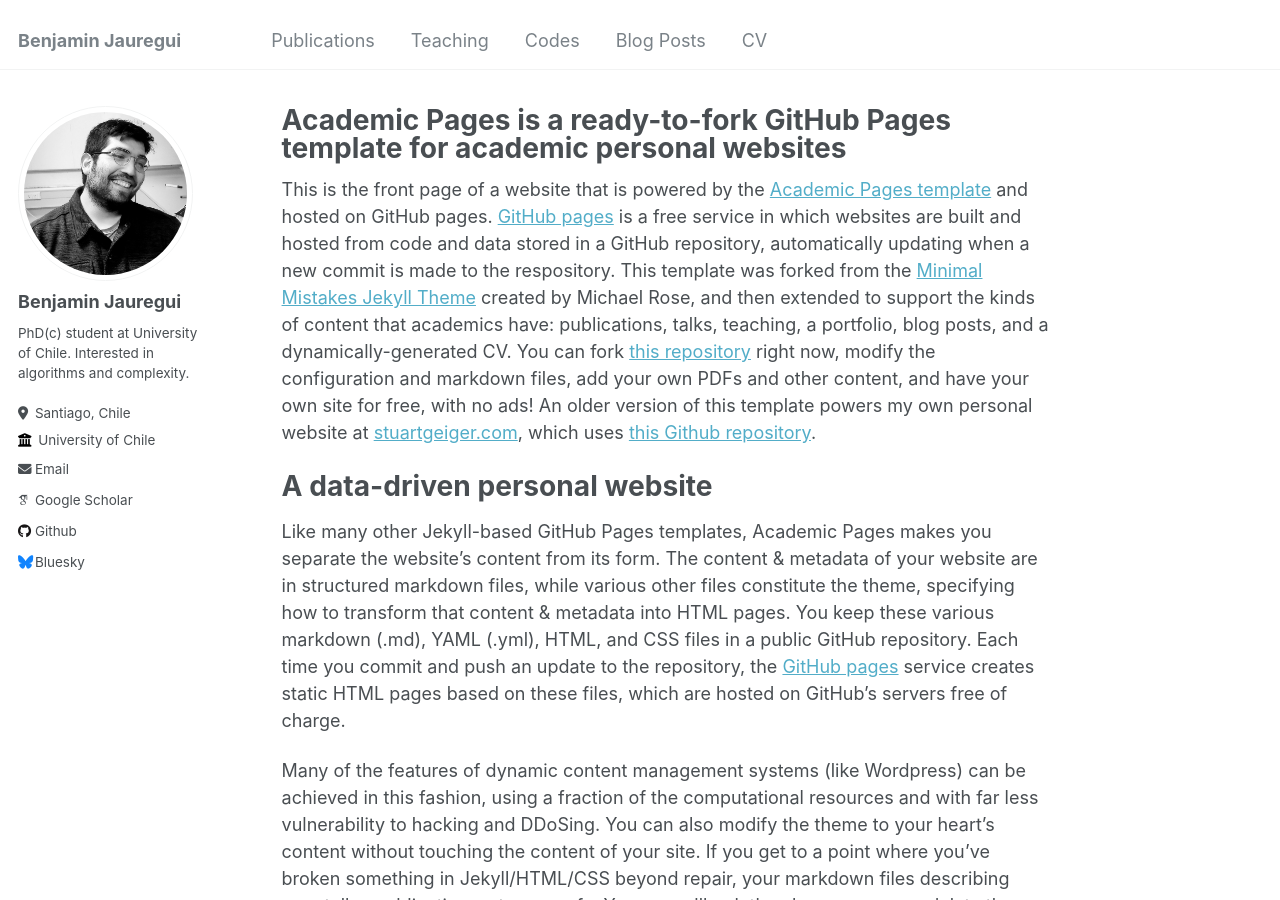
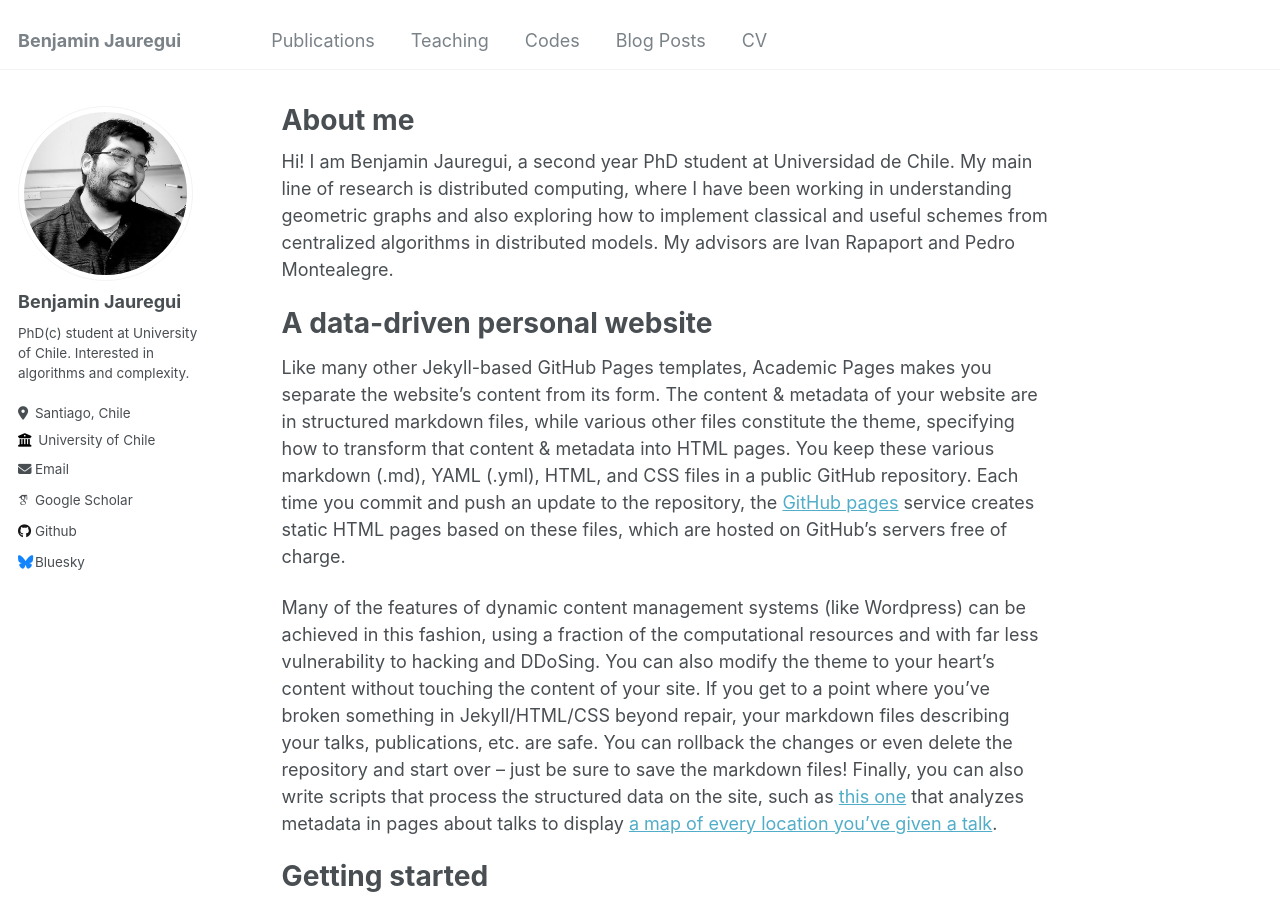
Before and after one commit to bjauregui/bjauregui.github.io, a Jekyll site: the page built from _pages/about.md, in a window 1280 px wide and 900 px high. Built offline with Jekyll 4.4.1, drawn with Linux system fonts in a browser that asks for light colours; some web fonts are replaced.

Commit message:
added short presentation

```diff
--- a/_pages/about.md
+++ b/_pages/about.md
@@ -1,13 +1,13 @@
 ---
 permalink: /
-title: "Academic Pages is a ready-to-fork GitHub Pages template for academic personal websites"
+title: "About me"
 author_profile: true
 redirect_from:
   - /about/
   - /about.html
 ---
 
-This is the front page of a website that is powered by the [Academic Pages template](https://github.com/academicpages/academicpages.github.io) and hosted on GitHub pages. [GitHub pages](https://pages.github.com) is a free service in which websites are built and hosted from code and data stored in a GitHub repository, automatically updating when a new commit is made to the respository. This template was forked from the [Minimal Mistakes Jekyll Theme](https://mmistakes.github.io/minimal-mistakes/) created by Michael Rose, and then extended to support the kinds of content that academics have: publications, talks, teaching, a portfolio, blog posts, and a dynamically-generated CV. You can fork [this repository](https://github.com/academicpages/academicpages.github.io) right now, modify the configuration and markdown files, add your own PDFs and other content, and have your own site for free, with no ads! An older version of this template powers my own personal website at [stuartgeiger.com](http://stuartgeiger.com), which uses [this Github repository](https://github.com/staeiou/staeiou.github.io).
+Hi! I am Benjamin Jauregui, a second year PhD student at Universidad de Chile. My main line of research is distributed computing, where I have been working in understanding geometric graphs and also exploring how to implement classical and useful schemes from centralized algorithms in distributed models. My advisors are Ivan Rapaport and Pedro Montealegre.
 
 A data-driven personal website
 ======
```
Also changed, not shown: 1 other file.
